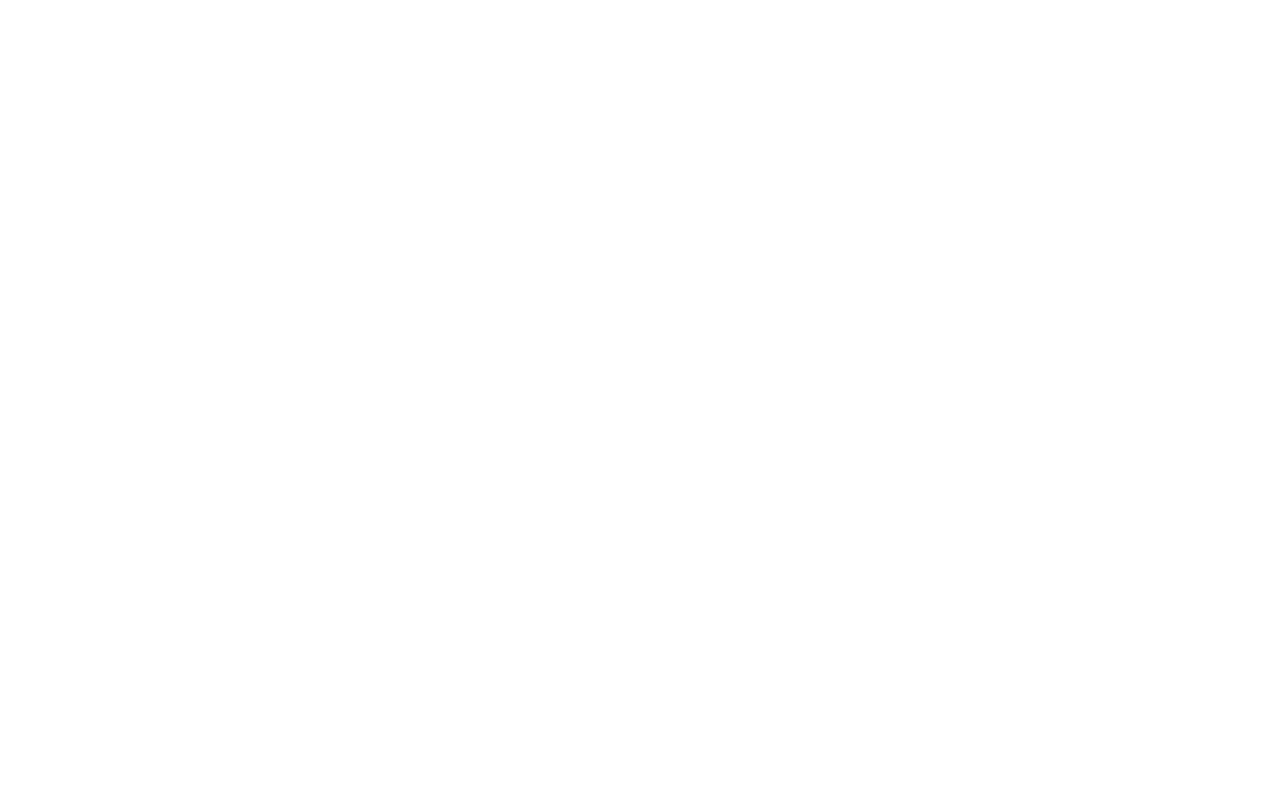
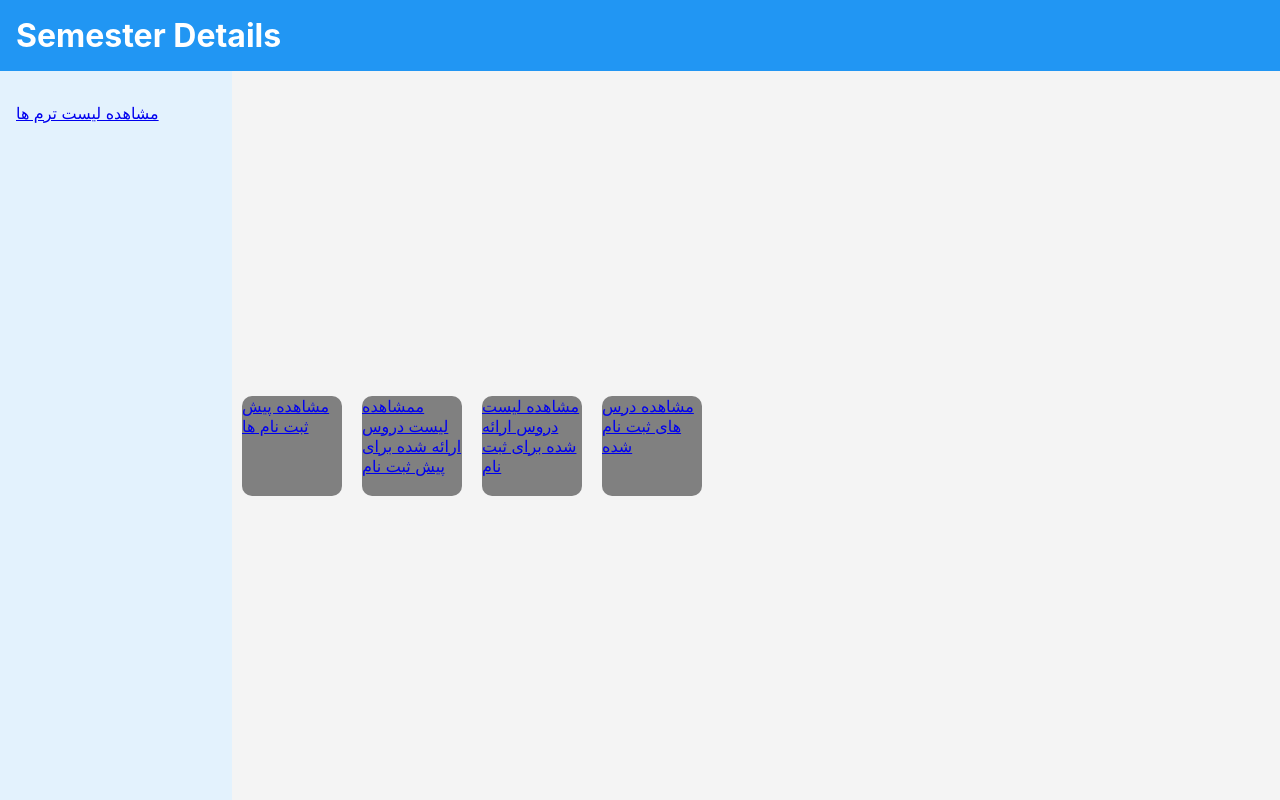
Before and after one commit to mohamadfh/Course-Selection-API, a React (Create React App) app in the folder react/client/: page /stu-sem-details in a window 1280 px wide. Before the commit this address had no page. Built offline with nearby package versions, Linux system fonts and the light colour scheme.

Commit message:
semester details page implemented for stu

```diff
--- a/react/client/src/App.js
+++ b/react/client/src/App.js
@@ -7,6 +7,7 @@
 import ProfCourseStudents from "./pages/professor/students.js";
 import StuHome from "./pages/student/Home";
 import StuSems from "./pages/student/Semesters";
+import SemDetails from "./pages/student/SemDetails";
 
 function App() {
   return (
@@ -18,6 +19,7 @@
         <Route path="/prof-course-students" element={<ProfCourseStudents />} />
         <Route path="/stu-home" element={<StuHome />} />
         <Route path="/stu-sems" element={<StuSems />} />
+        <Route path="/stu-sem-details" element={<SemDetails />} />
 
         {/* Add more routes here */}
       </Routes>
--- a/react/client/src/pages/student/Home.js
+++ b/react/client/src/pages/student/Home.js
@@ -34,7 +34,7 @@
               {semesters.map((semester) => (
                 <Link
                   // to={`/semester/${semester.id}`} // todo: paths should be updated
-                  to={"/prof-sem-courses"} /// todo
+                  to={"/stu-sem-details"} /// todo
                   key={semester.id}
                   className="semester-card"
                 >
--- /dev/null
+++ b/react/client/src/pages/student/SemDetails.js
@@ -0,0 +1,42 @@
+import React from "react";
+import "./../../styles/professor/semesters.css";
+import { Link } from "react-router-dom";
+
+const SemesterDetails = () => {
+  return (
+    <div className="page-container">
+      <div className="top-bar">
+        <h1>Semester Details</h1>
+      </div>
+      <div className="det-content-container">
+        <div className="side-bar">
+          <ul>
+            <li>
+              <Link to="/stu-sems">مشاهده لیست ترم ها</Link>
+            </li>
+          </ul>
+        </div>
+        <div className="det-container">
+          <Link to={"/page1"}>
+            <div className="square">مشاهده پیش ثبت نام ها</div>
+          </Link>
+          <Link to={"/page2"}>
+            <div className="square">
+              ممشاهده لیست دروس ارائه شده برای پیش ثبت نام
+            </div>
+          </Link>
+          <Link to={"/page3"}>
+            <div className="square">
+              مشاهده لیست دروس ارائه شده برای ثبت نام
+            </div>
+          </Link>
+          <Link to={"/page4"}>
+            <div className="square">مشاهده درس های ثبت نام شده</div>
+          </Link>
+        </div>
+      </div>
+    </div>
+  );
+};
+
+export default SemesterDetails;
--- a/react/client/src/pages/student/Semesters.js
+++ b/react/client/src/pages/student/Semesters.js
@@ -38,7 +38,7 @@
       <div className="content-container">
         <div className="side-bar">
           <ul>
-            <Link to="/prof-sems">مشاهده لیست ترم ها</Link>
+            <Link to="/stu-sems">مشاهده لیست ترم ها</Link>
           </ul>
         </div>
         <div className="semester-list">
@@ -47,7 +47,7 @@
           {semesters_sample.map((semester) => (
             <Link
               // to={`/semester/${semester.id}`} // todo: paths should be updated
-              to={"/prof-sem-courses"}
+              to={"/stu-sem-details"}
               key={semester.id}
               className="semester-card"
             >
--- a/react/client/src/styles/professor/semesters.css
+++ b/react/client/src/styles/professor/semesters.css
@@ -184,3 +184,28 @@
     background-color: red;
     color: white;
   }
+
+
+  /* ------------------------------- */
+
+  .det-content-container{
+    display: flex;
+    flex-grow: 1;
+    /* justify-content: center; */
+    /* align-items: center; */
+  }
+
+  .det-container{
+    display: flex;
+    justify-content: center;
+    align-items: center;
+    margin-top: 20px;
+  }
+
+  .square {
+    width: 100px;
+    height: 100px;
+    border-radius: 10%;
+    background-color: grey;
+    margin: 10px;
+  }
--- a/react/client/src/styles/student/home.css
+++ b/react/client/src/styles/student/home.css
@@ -71,3 +71,5 @@
     display: flex;
     margin: 5%;
   }
+
+  /* ------------------------- */
```
Also changed, not shown: react/client/src/images/image.png (added).
